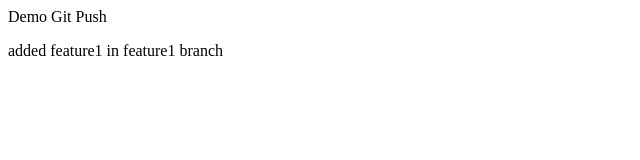
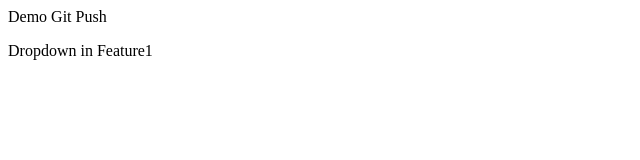
Before and after one commit to shindeprem228/responsivedesign, a plain HTML site: page demo.html in a window 1280 px wide. Shown: the full height of the page, 0-640 px from the left. Drawn offline with Linux system fonts and the light colour scheme.

```diff
--- a/demo.html
+++ b/demo.html
@@ -7,6 +7,6 @@
   </head>
   <body>
     Demo Git Push
-    <p>added feature1 in feature1 branch</p>
+    <p>Dropdown in Feature1</p>
   </body>
 </html>
```
